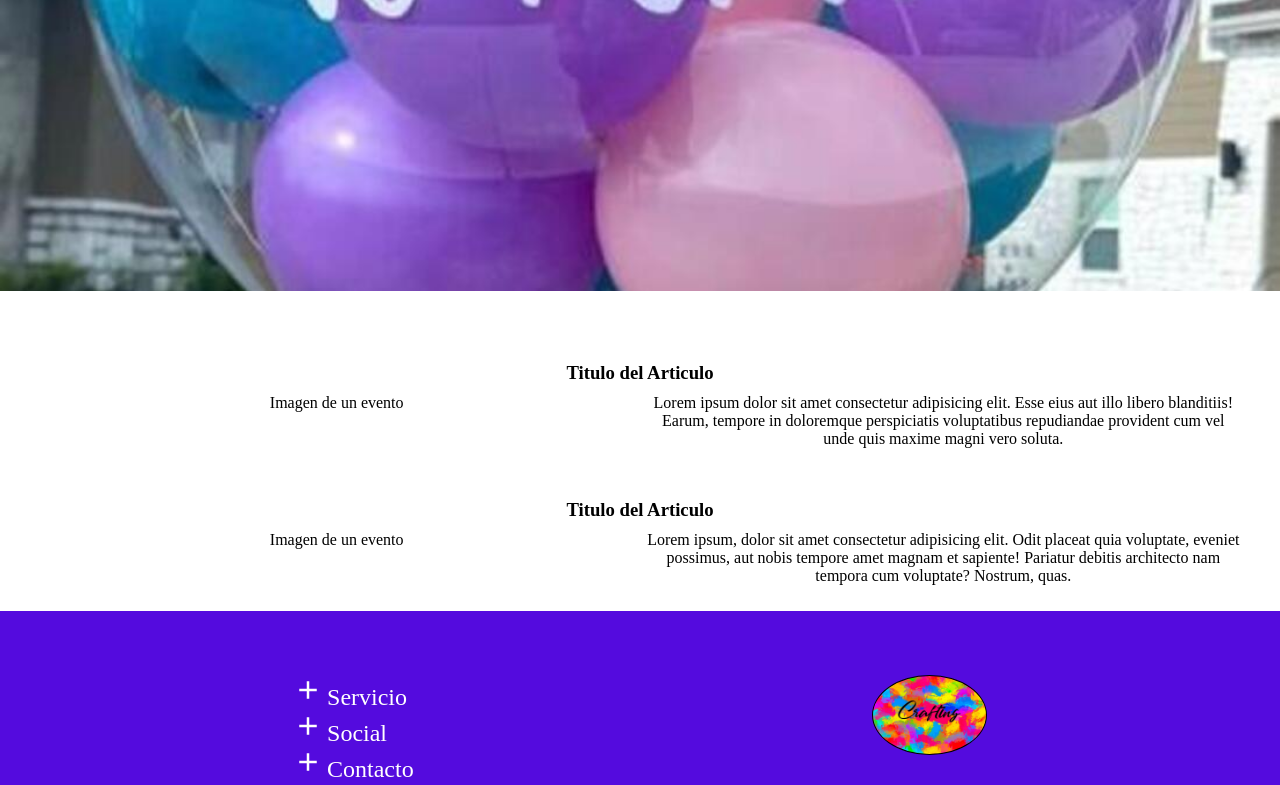
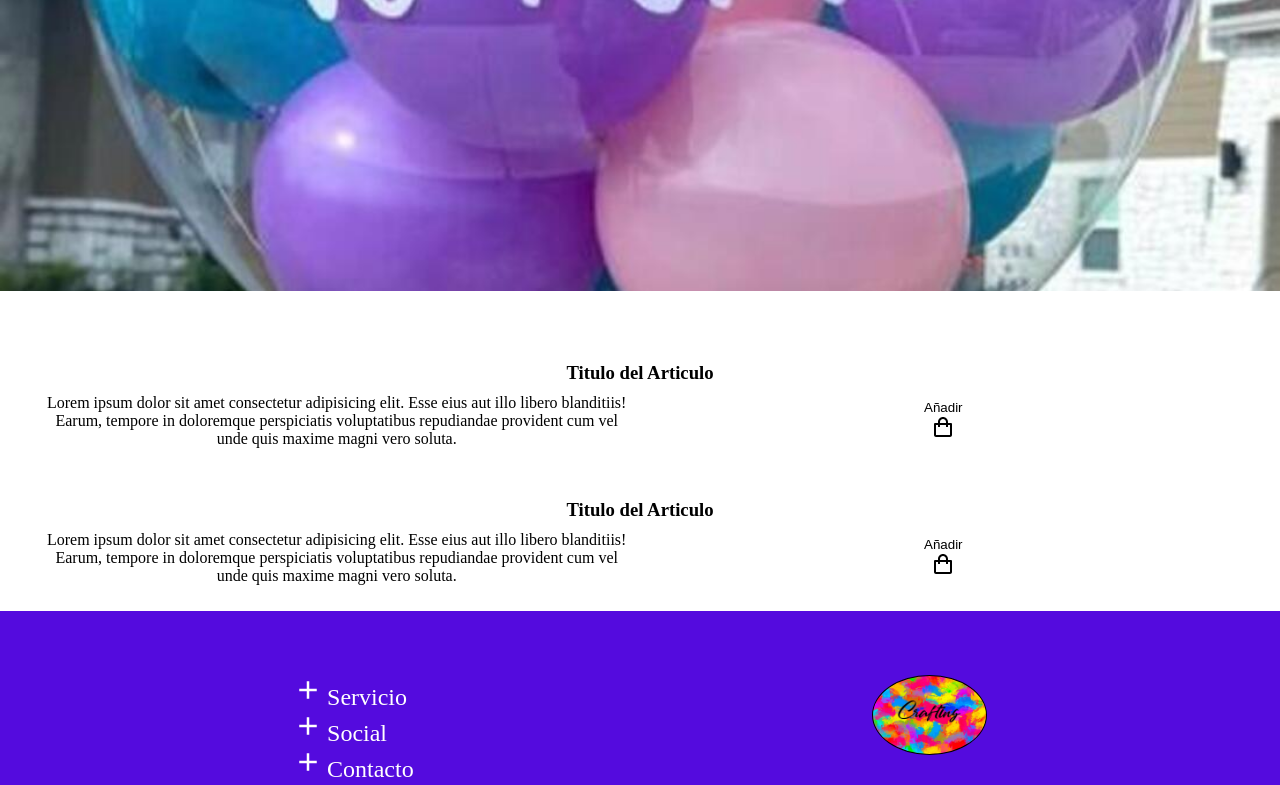
Before and after one commit to Emed96/preEntrega3_MedinaEdgar, a plain HTML site: page index.html in a window 1280 px wide. Shown: the part 480-1265 px from the top of the page. Drawn offline with Linux system fonts and the light colour scheme.

Commit message:
Cambio de estructura

```diff
--- a/index.html
+++ b/index.html
@@ -82,23 +82,37 @@
         </div>
         <div class="articulos">
             <article>
-                <div class="imagenEvento">
-                    <span>Imagen de un evento</span>
+                <div class="btn-agregar">
+                    <button id="agregarCarrito" class="botonAgregarCarrito">
+                        <span for="agregarCarrito">
+                            Añadir
+                        </span>
+                        <span for="agregarCarrito">
+                            <svg xmlns="http://www.w3.org/2000/svg" width="24" height="24" viewBox="0 0 24 24"><path d="M5 22h14c1.103 0 2-.897 2-2V9a1 1 0 0 0-1-1h-3V7c0-2.757-2.243-5-5-5S7 4.243 7 7v1H4a1 1 0 0 0-1 1v11c0 1.103.897 2 2 2zM9 7c0-1.654 1.346-3 3-3s3 1.346 3 3v1H9V7zm-4 3h2v2h2v-2h6v2h2v-2h2l.002 10H5V10z"/></svg>
+                        </span>
+                    </button>
                 </div>
-                <h3 class="titulo">Titulo del Articulo</h3>
-                <p class="texto">
+                <h3 class="nombreArticulo">Titulo del Articulo</h3>
+                <div class="texto">
                     Lorem ipsum dolor sit amet consectetur adipisicing elit. Esse eius aut illo libero blanditiis! Earum, tempore in doloremque perspiciatis voluptatibus repudiandae provident cum vel unde quis maxime magni vero soluta.
-                </p>
+                </div>
             </article>
 
             <article>
-                <div class="imagenEvento">
-                    <span>Imagen de un evento</span>
+                <div class="btn-agregar">
+                    <button id="agregarCarrito" class="botonAgregarCarrito">
+                        <span for="agregarCarrito">
+                            Añadir
+                        </span>
+                        <span for="agregarCarrito">
+                            <svg xmlns="http://www.w3.org/2000/svg" width="24" height="24" viewBox="0 0 24 24"><path d="M5 22h14c1.103 0 2-.897 2-2V9a1 1 0 0 0-1-1h-3V7c0-2.757-2.243-5-5-5S7 4.243 7 7v1H4a1 1 0 0 0-1 1v11c0 1.103.897 2 2 2zM9 7c0-1.654 1.346-3 3-3s3 1.346 3 3v1H9V7zm-4 3h2v2h2v-2h6v2h2v-2h2l.002 10H5V10z"/></svg>
+                        </span>
+                    </button>
                 </div>
-                <h3 class="titulo">Titulo del Articulo</h3>
-                <p class="texto">
-                    Lorem ipsum, dolor sit amet consectetur adipisicing elit. Odit placeat quia voluptate, eveniet possimus, aut nobis tempore amet magnam et sapiente! Pariatur debitis architecto nam tempora cum voluptate? Nostrum, quas.
-                </p>
+                <h3 class="nombreArticulo">Titulo del Articulo</h3>
+                <div class="texto">
+                    Lorem ipsum dolor sit amet consectetur adipisicing elit. Esse eius aut illo libero blanditiis! Earum, tempore in doloremque perspiciatis voluptatibus repudiandae provident cum vel unde quis maxime magni vero soluta.
+                </div>
             </article>
         </div>
     </main>
@@ -130,6 +144,7 @@
 
         <div class="logo"></div>
     </footer>
+
     <script src="./js/index.js"></script>
 </body>
 </html>
--- a/scss/pages/_index.scss
+++ b/scss/pages/_index.scss
@@ -12,23 +12,36 @@
     article{
         display: grid;
         grid-template-columns: repeat(2, 1fr);
-        grid-template-areas: "titulo titulo"
-        "imagen texto";
+        grid-template-areas: "nom nom"
+        "info btn";
         padding: 2% 3%;
         gap: 10px;
         text-align: center;
     }
 
-    .titulo{
-        grid-area: titulo;
+    .nombreArticulo{
+        grid-area: nom;
     }
 
-    .imagenEvento{
-        grid-area: imagen;
+    .btn-agregar{
+        grid-area: btn;
+        display: flex;
+        justify-content: center;
+        align-items: center;
+
+        span{
+            display: block;
+        }
+    }
+
+    .botonAgregarCarrito:hover{
+        cursor: pointer;
+        fill: map-get($map: $colorPalet, $key: c1);
+        color: map-get($map: $colorPalet, $key: c1);;
     }
 
     .texto{
-        grid-area: texto;
+        grid-area: info;
     }
 }
 
```
Also changed, not shown: css/style.css.
